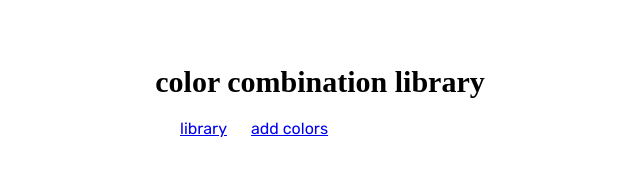
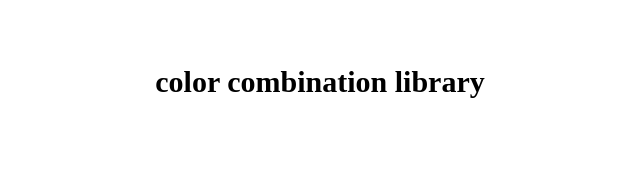
Before and after one commit to jennilintum/colorcombinations.github.io, a plain HTML site: page index.html in a window 1280 px wide. Shown: the whole page, without its empty margins (320-960 px from the left). Drawn offline with nearby package versions, Linux system fonts and the light colour scheme; no server answers; a web font is replaced by a local one.

Commit message:
Add files via upload

```diff
--- a/index.html
+++ b/index.html
@@ -7,10 +7,6 @@
     </head>
     <body>
         <h1>color combination library</h1>
-        <nav class=nav>
-            <a href="index.html" class="work">library</a>
-            <a href="about.html" class="about">add colors</a>
-        </nav>
         <div id="code">
             <script src="https://unpkg.com/papaparse@latest/papaparse.min.js"></script>
             <script src="script.js"></script>
```
